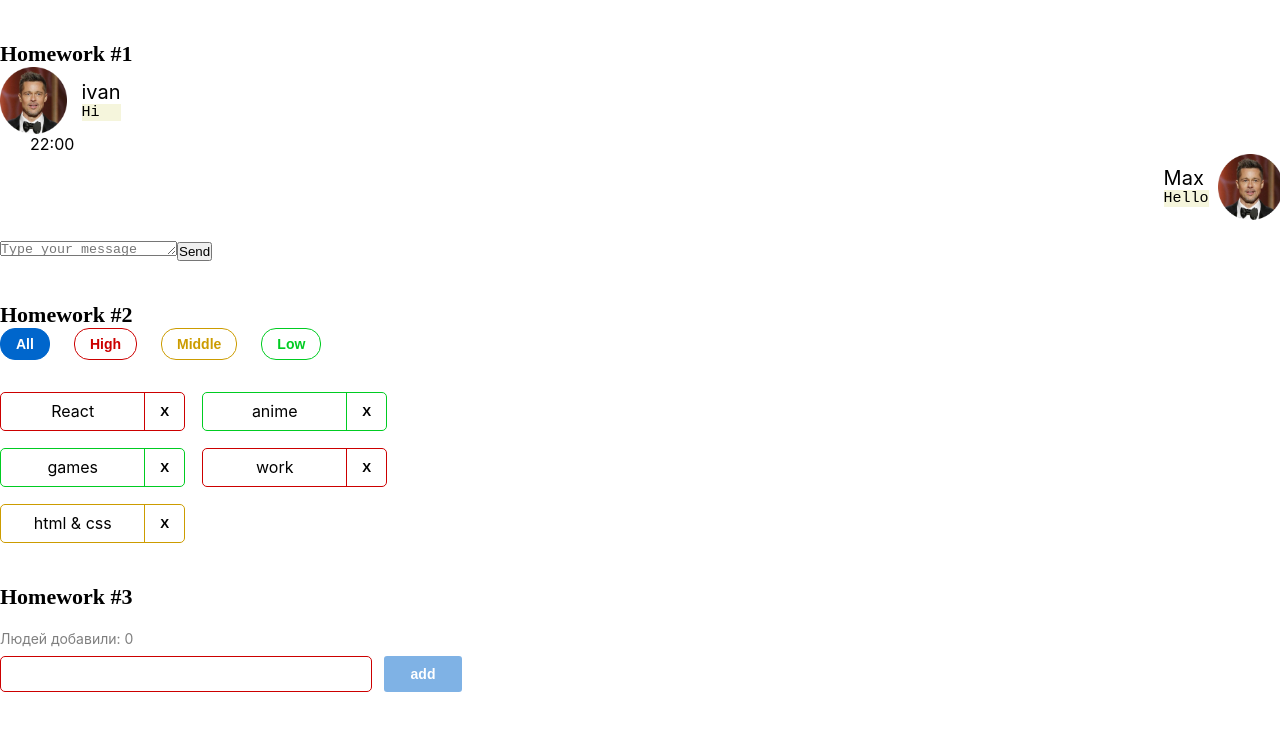
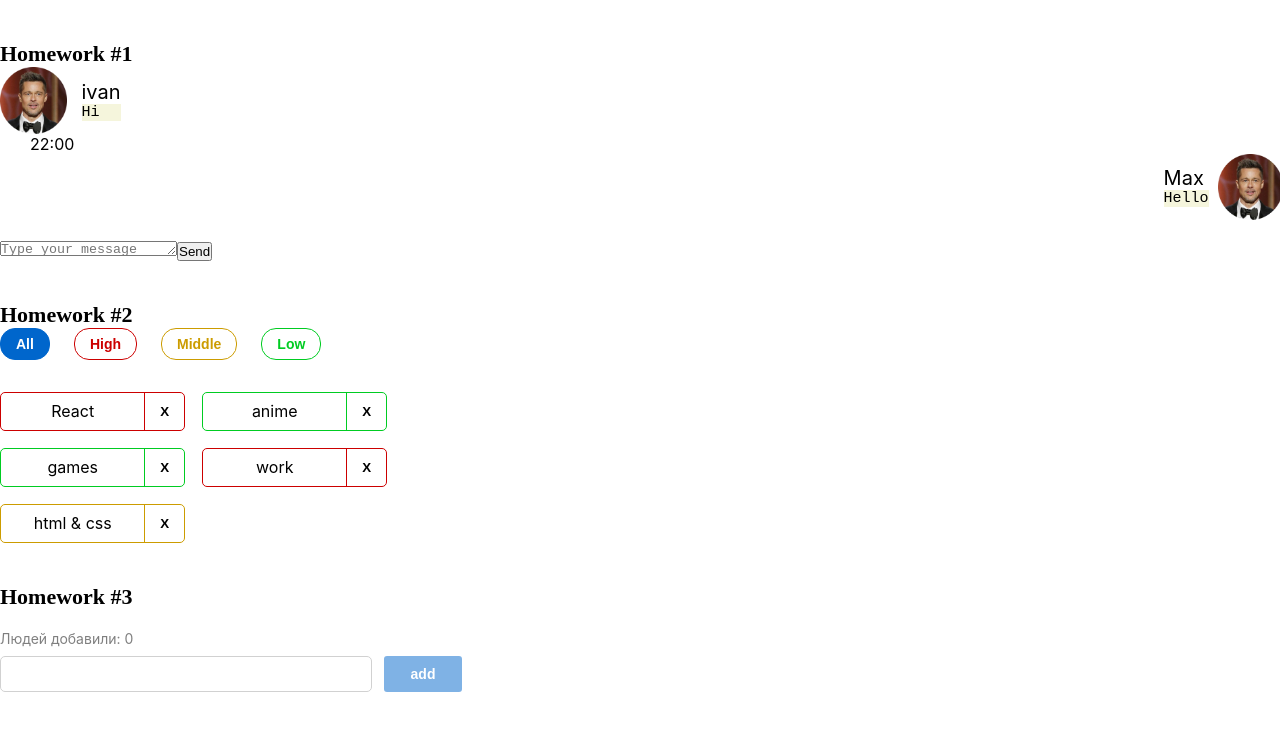
Before and after one commit to Kuzminih305/hws2-master, a React (Create React App) app: page /#/ in a window 1280 px wide. Shown: the top 730 px of the page. Built offline with nearby package versions, Linux system fonts and the light colour scheme.

Commit message:
goodjob4

```diff
--- a/src/s2-homeworks/hw03/Greeting.module.css
+++ b/src/s2-homeworks/hw03/Greeting.module.css
@@ -32,7 +32,7 @@
 }
 
 .errorInput {
-    border: 1px solid #CC0000;
+    border: 1px solid red;
     border-radius: 5px;
     width: 372px;
     height: 36px;
--- a/src/s2-homeworks/hw03/Greeting.tsx
+++ b/src/s2-homeworks/hw03/Greeting.tsx
@@ -25,7 +25,7 @@ const Greeting: React.FC<GreetingPropsType> = (
         lastUserName,
     } // деструктуризация пропсов
 ) => {
-    const inputClass = s.errorInput // need to fix with (?:)
+    const inputClass = s.input + ' ' + (error ? s.errorInput : '') // need to fix with (?:)
 
     return (
         <div id={'hw3-form'} className={s.greetingForm}>
```
